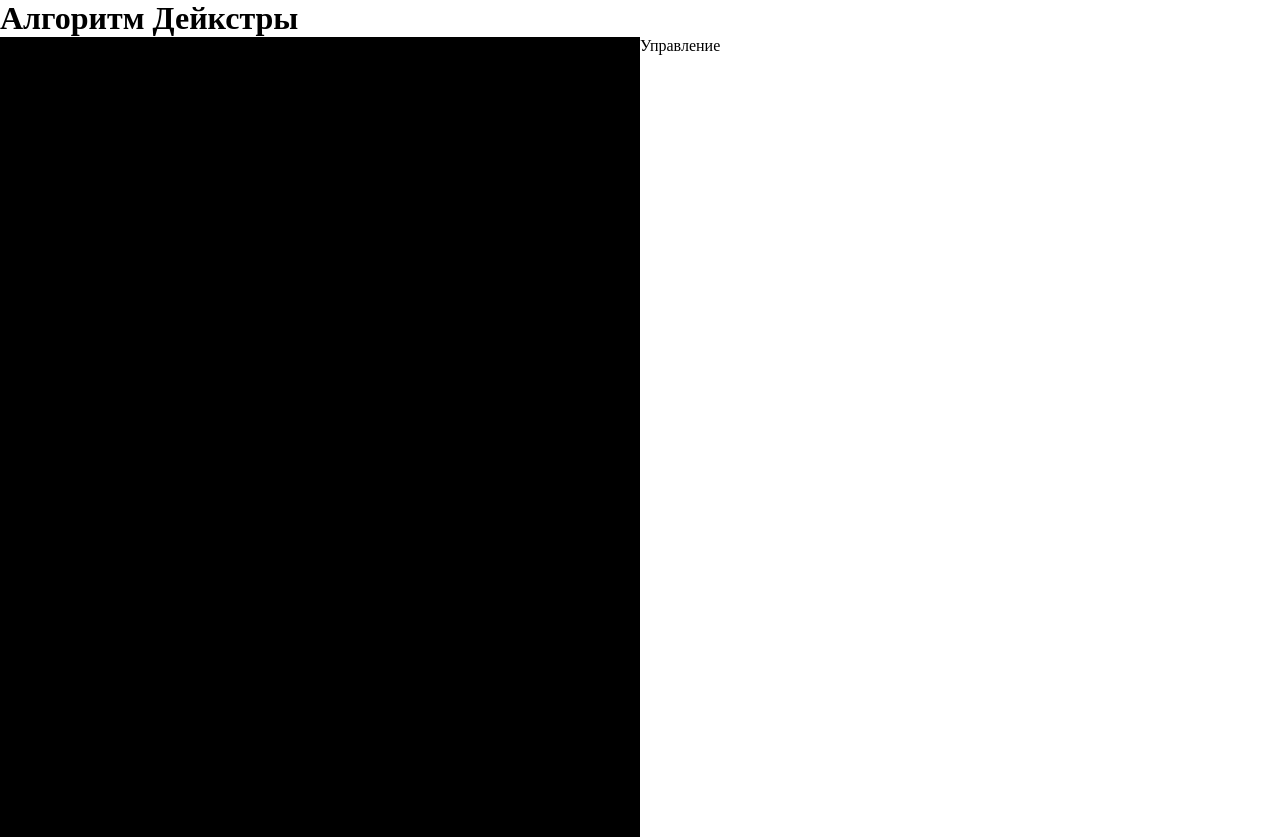
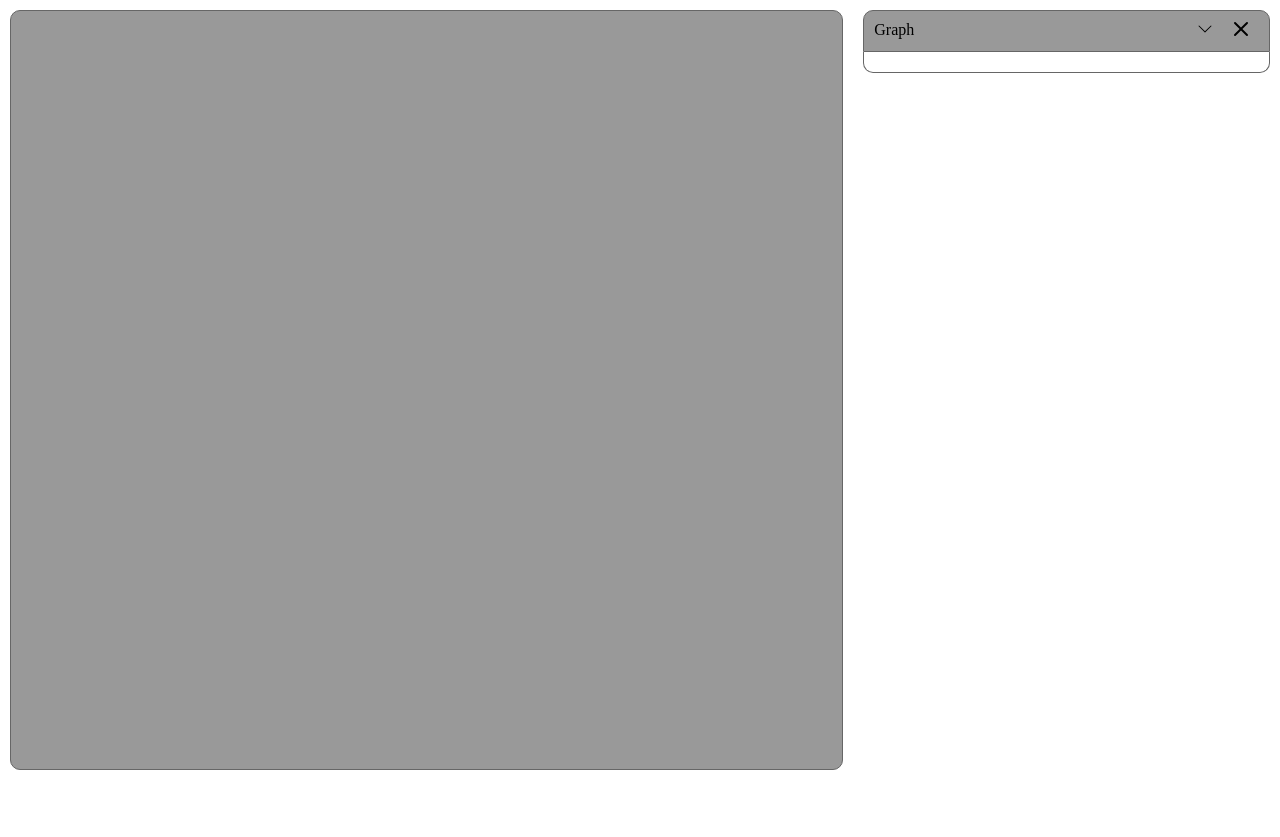
Before and after one commit to Rail321/Dijkstra, a plain HTML site: page index.html in a window 1280 px wide. After the commit the page ends 800 px from the top, so only its background shows below. Drawn offline with Linux system fonts and the light colour scheme.

Commit message:
Added some design

```diff
--- a/canvas.js
+++ b/canvas.js
@@ -43,7 +43,7 @@ canvas.addEventListener('click', (event) => {
     radius,
   })
 
-  document.querySelector('.col-m').innerHTML += `<pre>${JSON.stringify(nodes[nodes.length - 1], 2, true)}</pre>`
+  addItem(nodes[nodes.length - 1])
 })
 
 loop()
--- a/index.html
+++ b/index.html
@@ -18,18 +18,113 @@
 
   <div class="hero">
 
-      <div class="container">
+    <div class="container p-1">
 
-        <h1>Алгоритм Дейкстры</h1>
+      <div class="row mn-1">
+
+        <div class="col col-8 p-1">
+
+          <div class="col-inner">
+
+            <canvas id="canvas" class="canvas br-1 bg-gray border"></canvas>
+          </div>
+        </div>
+
+        <div class="col col-4 p-1">
+
+          <div class="col-inner">
+
+            <div class="p-1 brt-1 border bg-gray">
 
               <div class="row">
 
-          <div class="col">
-            <canvas id="canvas" class="canvas"></canvas>
+                <div class="col col-max">
+                  Graph
                 </div>
 
-          <div class="col col-m">
-            <p>Управление</p>
+                <div class="col col-min row">
+
+                  <div class="col px-1">
+                    <img class="" src="./icons/chevron-down.svg" alt="&#9747">
+                  </div>
+
+                  <div class="col px-1">
+                    <img class="" src="./icons/x-lg.svg" alt="&#10095">
+                  </div>
+                </div>
+              </div>
+            </div>
+
+            <div class="p-1 brb-1 border-bottom border-x">
+
+              <div id="nodeList" class="mbn-1">
+
+                <div class="mb-1">
+
+                  <div class="p-1 brt-1 border bg-gray">
+
+                    <div class="row">
+
+                      <div class="col col-max">
+                        A
+                      </div>
+
+                      <div class="col col-min row">
+
+                        <div class="col px-1">
+                          <img class="" src="./icons/chevron-down.svg" alt="&#9747">
+                        </div>
+
+                        <div class="col px-1">
+                          <img class="" src="./icons/x-lg.svg" alt="&#10095">
+                        </div>
+                      </div>
+                    </div>
+                  </div>
+
+                  <div class="p-1 brb-1 border-bottom border-x">
+
+                    <div class="mbn-1">
+
+                      <div class="p-1 br-1 border bg-gray mb-1">
+
+                        <div class="row">
+
+                          <div class="col col-max">
+                            B
+                          </div>
+
+                          <div class="col col-min">
+
+                            <div class="px-1">
+                              <img class="" src="./icons/x-lg.svg" alt="&#10095">
+                            </div>
+                          </div>
+                        </div>
+                      </div>
+
+                      <div class="p-1 br-1 border bg-gray mb-1">
+
+                        <div class="row">
+
+                          <div class="col col-max">
+                            C
+                          </div>
+
+                          <div class="col col-min">
+
+                            <div class="px-1">
+                              <img class="" src="./icons/x-lg.svg" alt="&#10095">
+                            </div>
+                          </div>
+                        </div>
+                      </div>
+                    </div>
+                  </div>
+                </div>
+              </div>
+            </div>
+          </div>
         </div>
       </div>
     </div>
--- a/main.css
+++ b/main.css
@@ -1,6 +1,7 @@
 * {
   margin: 0;
   padding: 0;
+  box-sizing: border-box;
 }
 
 html, body {
@@ -13,7 +14,10 @@ canvas {
 }
 
 .container {
+  width: 100%;
+  max-width: 1400px;
   height: 100%;
+  margin: 0 auto;
 }
 
 .hero {
@@ -33,7 +37,81 @@ canvas {
   height: 100%;
 }
 
-.canvas {
-  background-color: #000;
+.col-max {
+  flex-shrink: 0;
+  flex-basis: auto;
+}
+
+.col-min {
+  flex-grow: 0;
+  flex-basis: auto;
+}
+
+.col-4 {
+  flex-basis: 33.33%;
+}
+
+.col-8 {
+  flex-basis: 66.66%;
+}
+
+.col-inner {
   height: 100%;
 }
+
+.p-1 {
+  padding: 10px;
+}
+
+.px-1 {
+  padding: 0 10px;
+}
+
+.mn-1 {
+  margin: -10px;
+}
+
+.mb-1 {
+  margin-bottom: 10px;
+}
+
+.mbn-1 {
+  margin-bottom: -10px;
+}
+
+.br-1 {
+  border-radius: 10px;
+}
+
+.brt-1 {
+  border-radius: 10px 10px 0 0;
+}
+
+.brb-1 {
+  border-radius: 0 0 10px 10px;
+}
+
+.border {
+  border: 1px solid #666;
+}
+
+.border-x {
+  border-left: 1px solid #666;
+  border-right: 1px solid #666;
+}
+
+.border-bottom {
+  border-bottom: 1px solid #666;
+}
+
+.bg-gray {
+  background-color: #999;
+}
+
+.clr-white {
+  color: #fff;
+}
+
+.canvas {
+  height: 100%;
+}
--- a/main.js
+++ b/main.js
@@ -1,22 +1,8 @@
-const graph = new Graph()
+const nodeList = document.querySelector('#nodeList')
 
-graph.addNode('A')
-graph.addNode('B')
-graph.addNode('C')
-graph.addNode('D')
-graph.addNode('E')
+nodeList.innerHTML = ''
 
-graph.setEdge('A', 'B', 3)
-graph.setEdge('A', 'C', 6)
-graph.setEdge('A', 'D', 1)
+const addItem = (node) => {
 
-graph.setEdge('B', 'E', 8)
-
-graph.setEdge('C', 'D', 4)
-graph.setEdge('C', 'E', 4)
-
-graph.setEdge('D', 'E', 12)
-
-console.log(graph)
-
-console.log(dijcstra(graph.nodes, 'A', 'E'))
+  nodeList.innerHTML += `<div class="mb-1"><div class="p-1 brt-1 border bg-gray"><div class="row"><div class="col col-max">${JSON.stringify(node, 2, true)}</div><div class="col col-min row"><div class="col px-1"> <img class="" src="./icons/chevron-down.svg" alt="&#9747"></div><div class="col px-1"> <img class="" src="./icons/x-lg.svg" alt="&#10095"></div></div></div></div><div class="p-1 brb-1 border-bottom border-x"><div class="mbn-1"><div class="p-1 br-1 border bg-gray mb-1"><div class="row"><div class="col col-max"> B</div><div class="col col-min"><div class="px-1"> <img class="" src="./icons/x-lg.svg" alt="&#10095"></div></div></div></div></div></div></div></div>`
+}
```
Also changed, not shown: Graph.js (+23 -0 lines), icons/chevron-down.svg (added), icons/x-lg.svg (added), icons/x.svg (added). Lines whose indentation alone changed are shown as unchanged.
